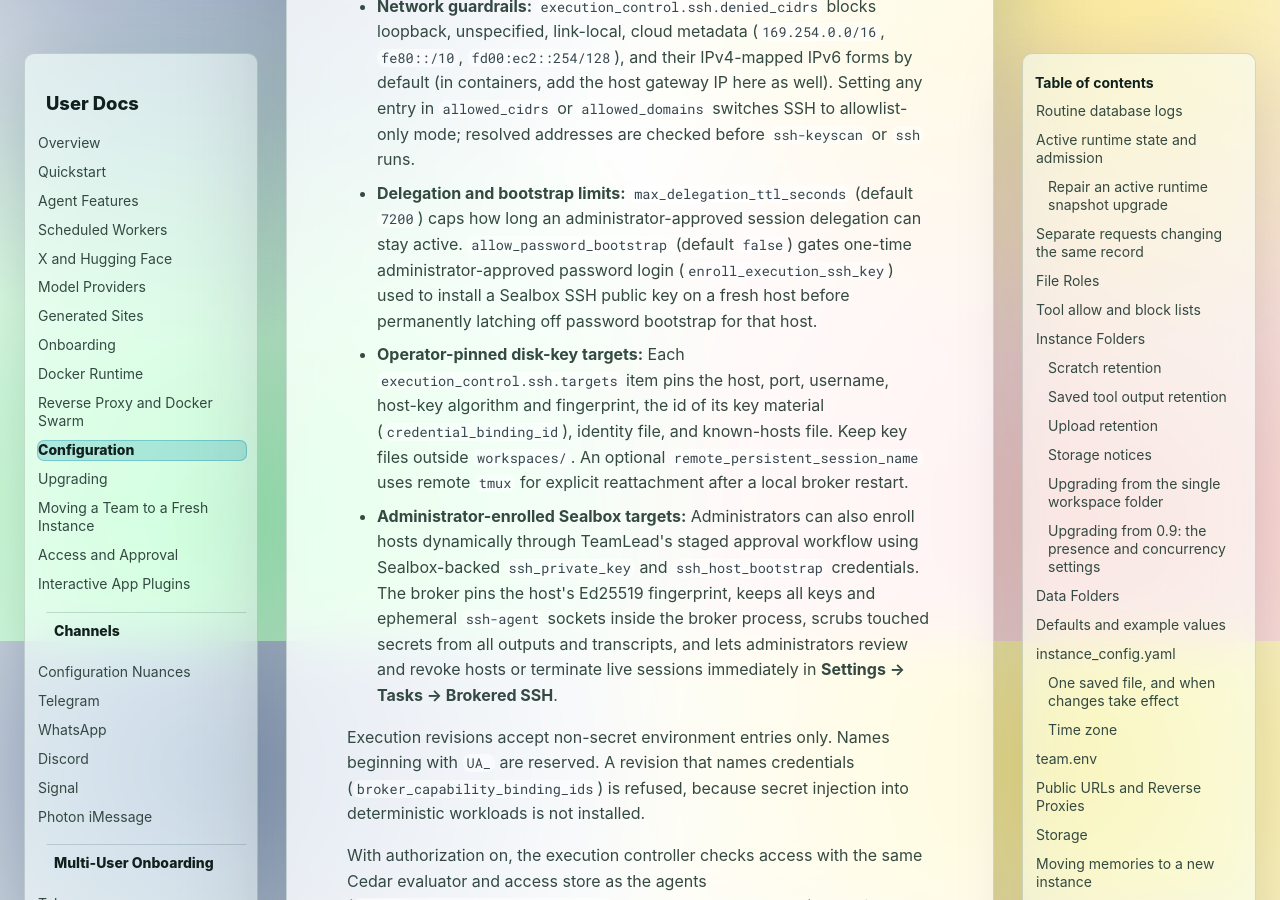
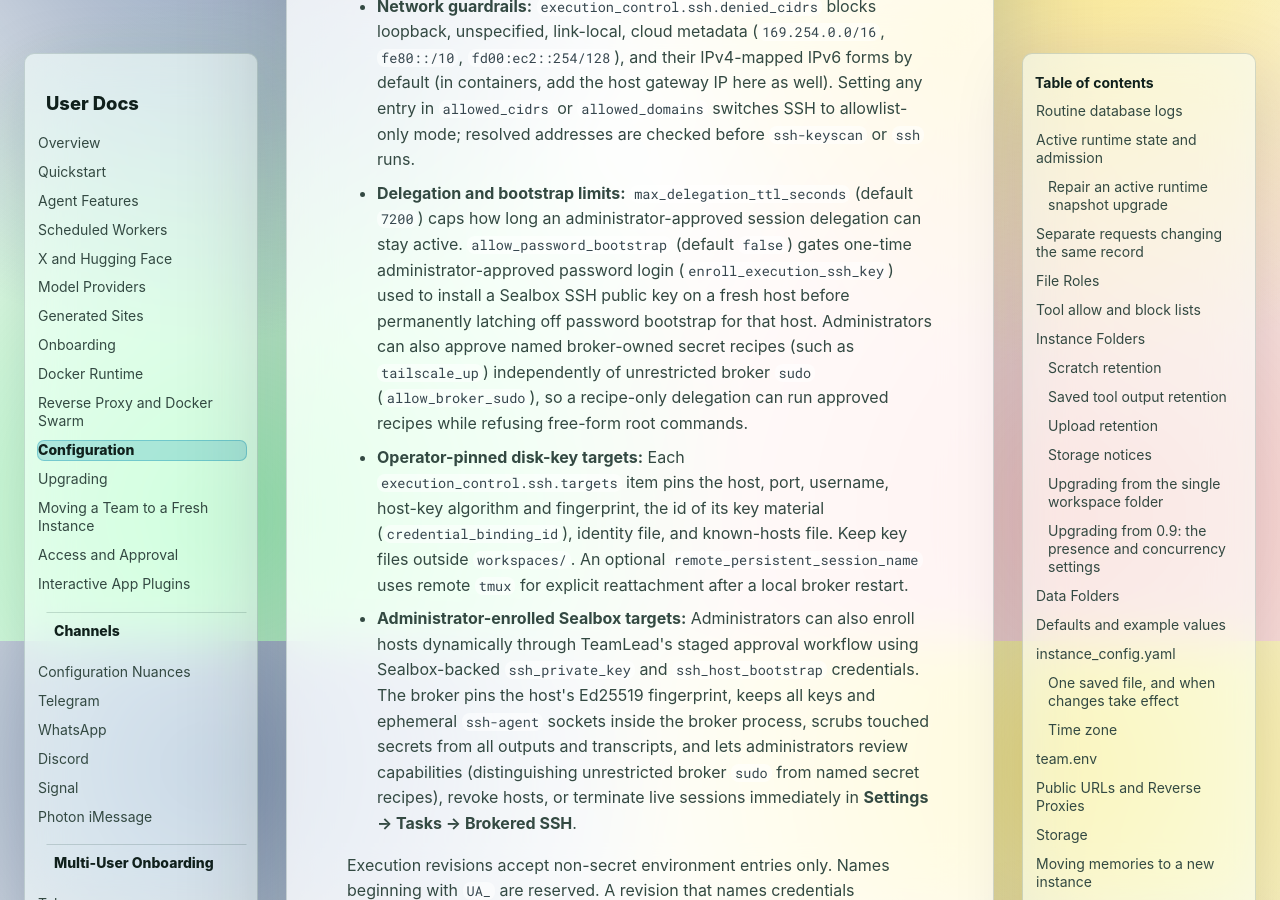
Before and after one commit to enzimo/universal-agents, an MkDocs documentation site: the page built from user_docs_source/configuration.md, in a window 1280 px wide and 900 px high, scrolled down 28159 px. Built offline with MkDocs 1.6.1 and Material for MkDocs 9.7.7, drawn with Linux system fonts in a browser that asks for light colours.

Commit message:
Add real-Cedar recipe-only SSH E2E test and sync docs and skill templates
Fix empty-bounds fixture in test_c87_inflight_recheck_run_sudo_enroll_key_and_unmonitored_open (C04), add real-Cedar end-to-end test covering recipe-only tailscale_up delegation, free-form sudo refusal, Admin Inbox card title/summary/effect/400-char clamp, and list_execution_ssh_sessions capability flags (A3, A4, A5, C05), and update docs and skill templates.

[skip ci]

```diff
--- a/user_docs_source/configuration.md
+++ b/user_docs_source/configuration.md
@@ -1150,7 +1150,10 @@ the broker may connect and what administrators may delegate:
   active. `allow_password_bootstrap` (default `false`) gates one-time
   administrator-approved password login (`enroll_execution_ssh_key`) used to
   install a Sealbox SSH public key on a fresh host before permanently latching
-  off password bootstrap for that host.
+  off password bootstrap for that host. Administrators can also approve named
+  broker-owned secret recipes (such as `tailscale_up`) independently of
+  unrestricted broker `sudo` (`allow_broker_sudo`), so a recipe-only delegation
+  can run approved recipes while refusing free-form root commands.
 - **Operator-pinned disk-key targets:** Each `execution_control.ssh.targets`
   item pins the host, port, username, host-key algorithm and fingerprint, the
   id of its key material (`credential_binding_id`), identity file, and
@@ -1162,8 +1165,10 @@ the broker may connect and what administrators may delegate:
   Sealbox-backed `ssh_private_key` and `ssh_host_bootstrap` credentials. The
   broker pins the host's Ed25519 fingerprint, keeps all keys and ephemeral
   `ssh-agent` sockets inside the broker process, scrubs touched secrets from
-  all outputs and transcripts, and lets administrators review and revoke hosts
-  or terminate live sessions immediately in **Settings → Tasks → Brokered SSH**.
+  all outputs and transcripts, and lets administrators review capabilities
+  (distinguishing unrestricted broker `sudo` from named secret recipes), revoke
+  hosts, or terminate live sessions immediately in **Settings → Tasks → Brokered
+  SSH**.
 
 Execution revisions accept non-secret environment entries only. Names beginning
 with `UA_` are reserved. A revision that names credentials
```
Also changed, not shown: custom_agents/skill_templates/runtime-operations-workflows/SKILL.md (+12 -7 lines), custom_agents/skill_templates/secure-credential-workflows/SKILL.md (+2 -1 lines), user_docs_source/features.md (+5 -3 lines), 1 other file.
